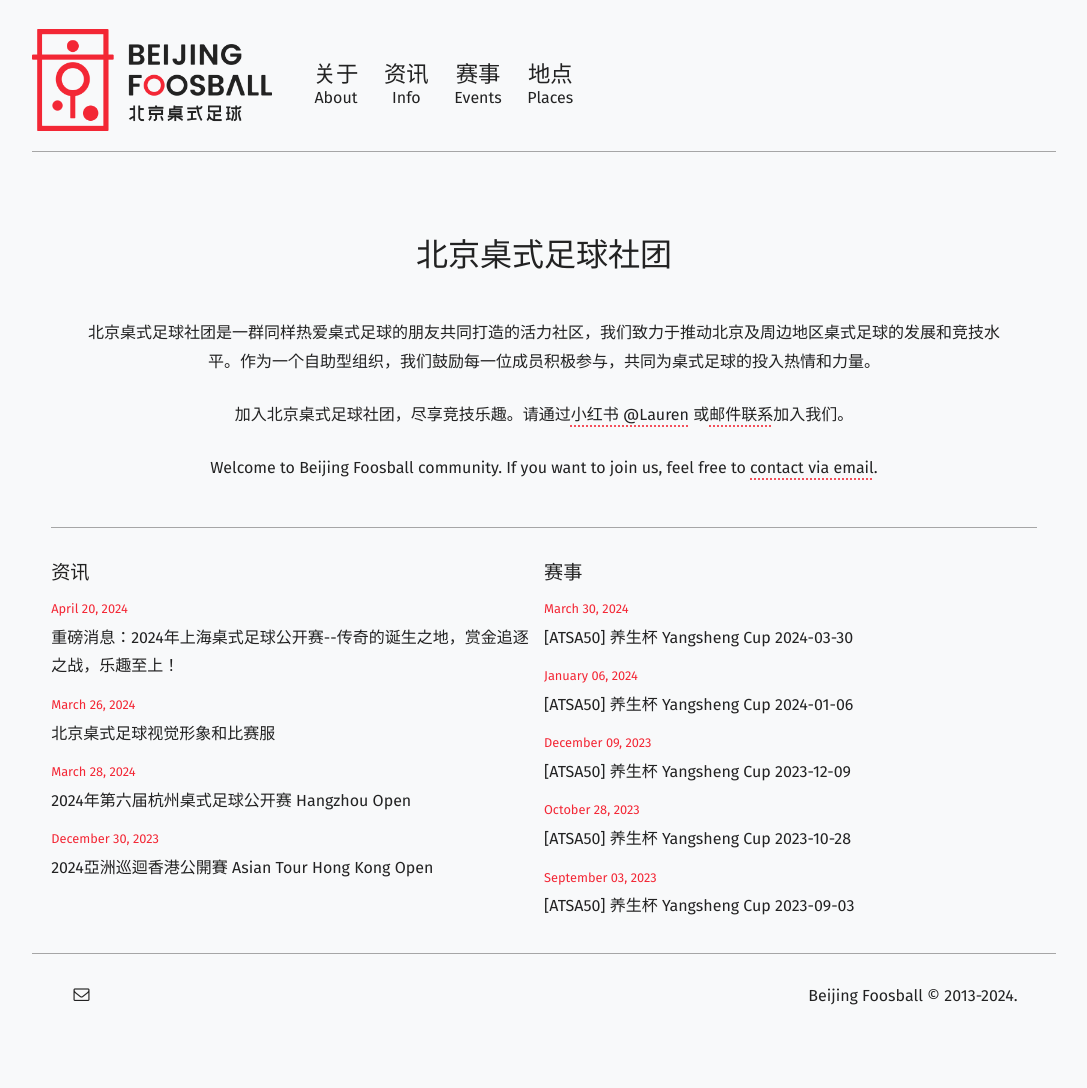
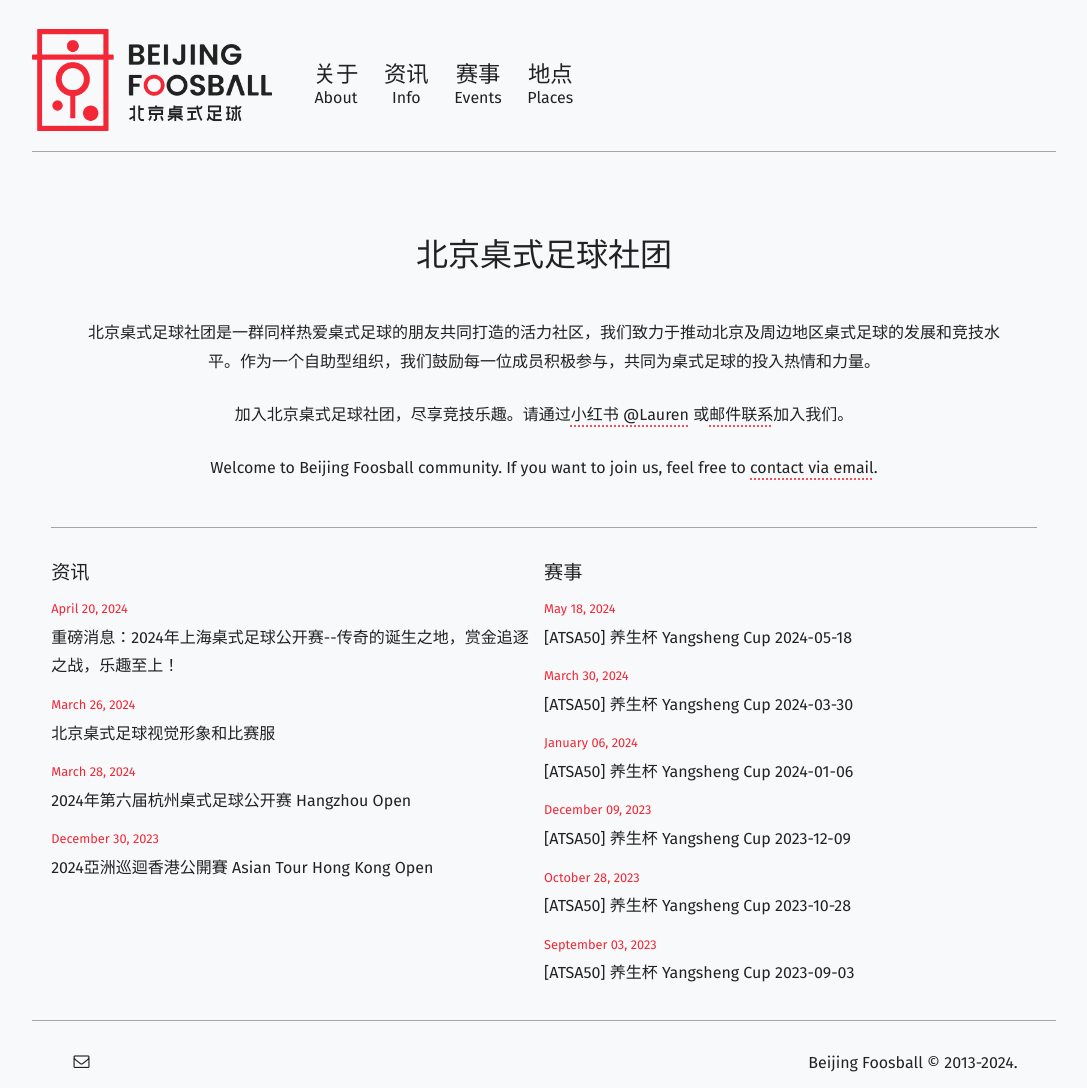
Before and after one commit to BeijingFoosball/beijingfoosball.github.io, a Jekyll site: the page built from index.html, in a window 1280 px wide. Shown: the whole page, without its empty margins (96-1183 px from the left). Built offline with Jekyll 4.4.1, drawn with Linux system fonts in a browser that asks for light colours; some web fonts are replaced; before the commit the page ends 1021 px from its top, so only the background shows below that.

Commit message:
add latest yangsheng cup

```diff
--- a/_data/events.yaml
+++ b/_data/events.yaml
@@ -1,3 +1,8 @@
+- name: 养生杯 Yangsheng Cup
+  level: ATSA50
+  prefix: YANGSHENG
+  date: 2024-05-18
+  link: https://asiatablesoccer.glide.page/dl/tournaments/s/8e7f85/r/Oi.r2k1KRQyodBkKfzcrdA
 - name: 养生杯 Yangsheng Cup
   level: ATSA50
   prefix: YANGSHENG
--- a/events.html
+++ b/events.html
@@ -3,6 +3,11 @@ layout: page
 title: 赛事与活动
 key: events
 ---
+
+<div class="intro">
+  <p>
+  养生杯是北京桌式足球月度赛事品牌，为社团会员提供了一个竞技比赛交流的机会。比赛源自于 ThePoolBar 举办的桌式足球月赛，通常每月举办一次。2023年开始，养生杯正式成为亚洲桌式足球联盟 ATSA50 等级赛事。
+</div>
 
 <div class="tiles">
   {% for item in site.data.events %}
```
Also changed, not shown: about.md (+4 -0 lines), assets/images/events/YANGSHENG-20240518.png (added), assets/images/members.jpg (added).
